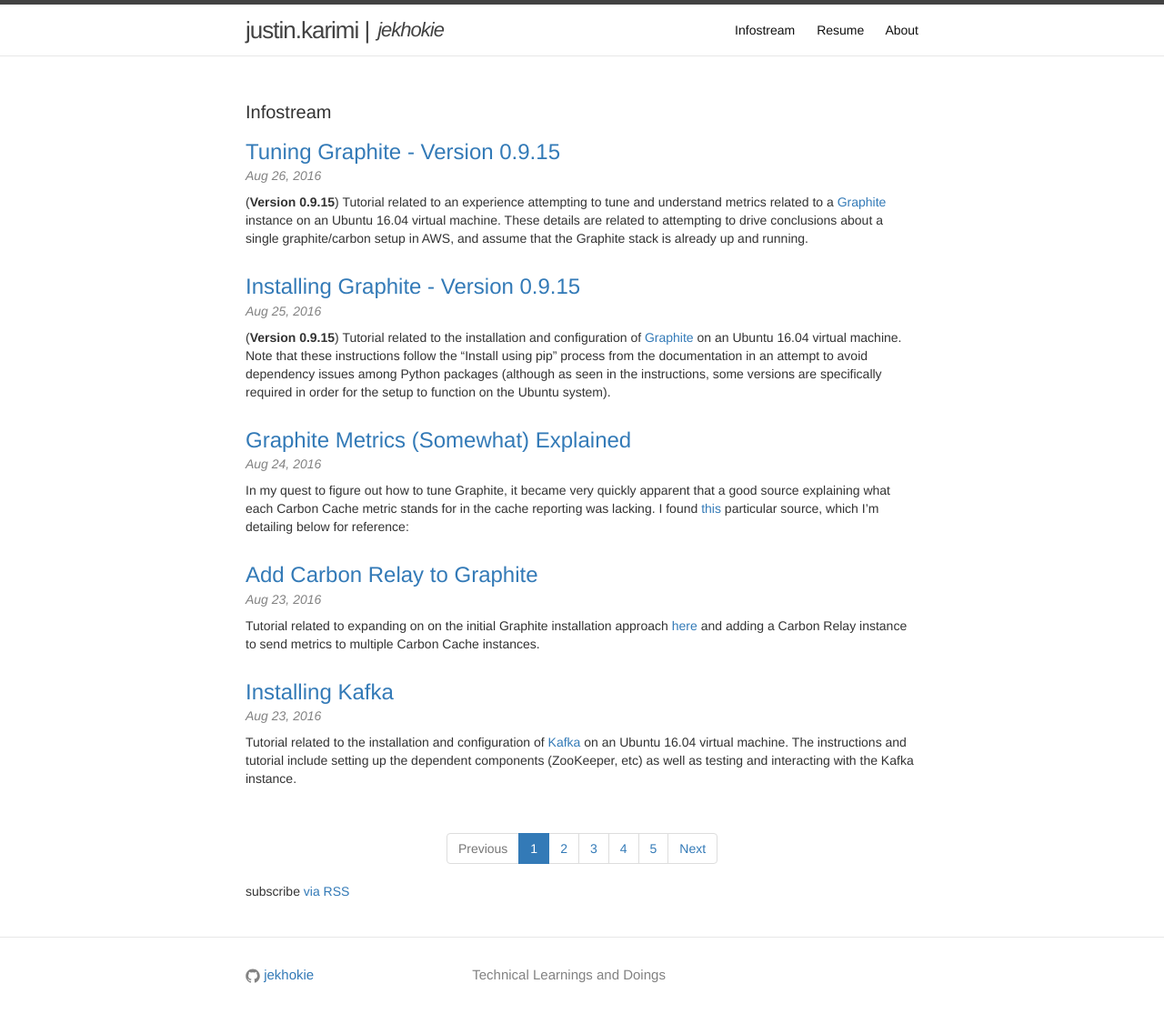
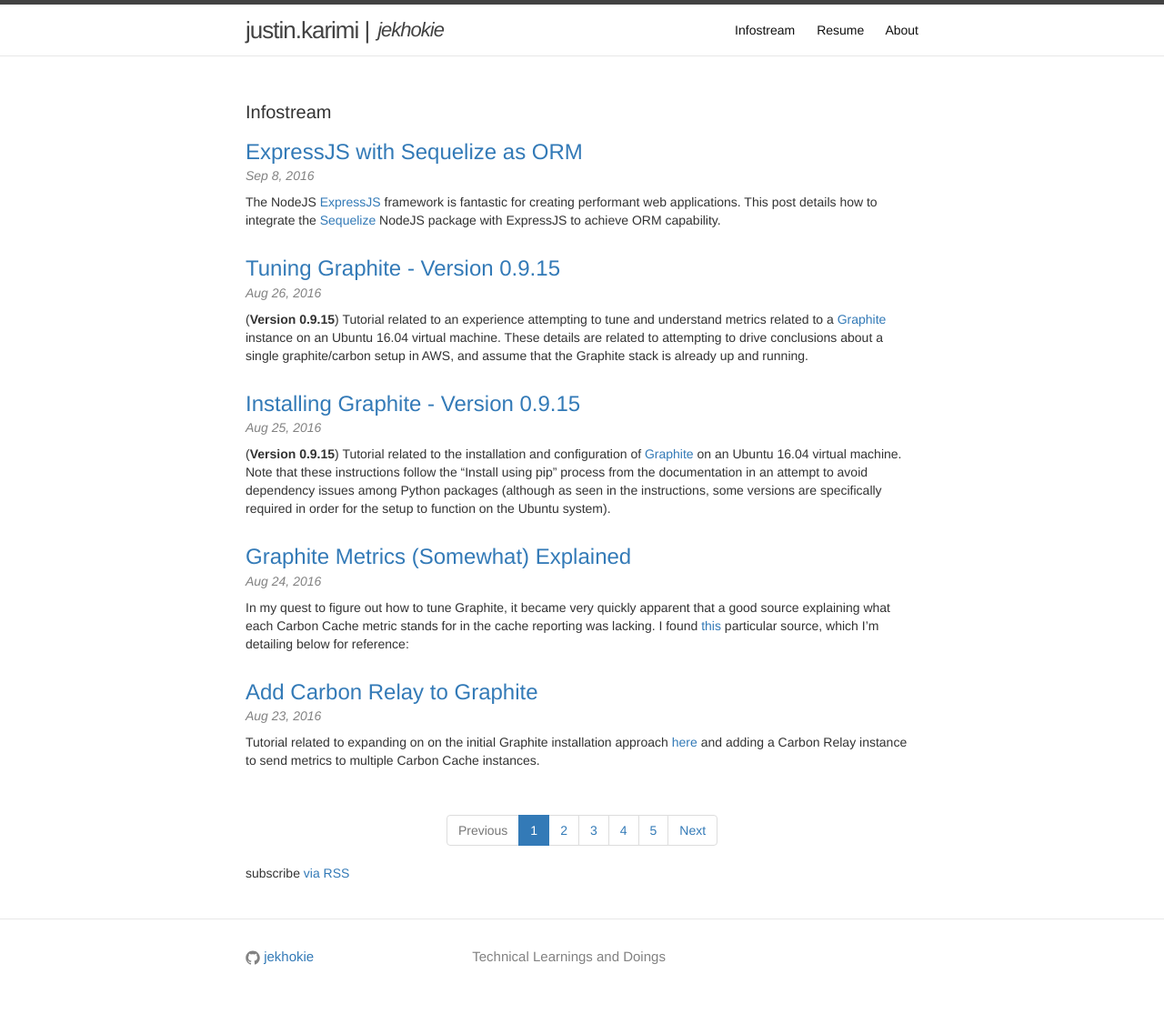
Before and after one commit to jekhokie/jekhokie.github.io, a Jekyll site: the page built from index.html, in a window 1280 px wide. Shown: the whole page at 91% size. Built offline with Jekyll 4.4.1, drawn with Linux system fonts in a browser that asks for light colours; the list of posts is cut into pages by our own code; some of the changed lines change nothing that is shown.

Commit message:
Add Post About ExpressJS/Sequelize
Add a post detailing information about Sequelize and ExpressJS.

```diff
--- /dev/null
+++ b/_posts/2016-09-08-expressjs-sequelize-orm.markdown
@@ -0,0 +1,185 @@
+---
+layout: post
+title:  "ExpressJS with Sequelize as ORM"
+date:   2016-09-07 23:25:31 -0400
+categories: nodejs expressjs sequelize orm database
+---
+The NodeJS [ExpressJS](http://expressjs.com/) framework is fantastic for creating performant
+web applications. This post details how to integrate the
+[Sequelize](http://docs.sequelizejs.com/en/latest/) NodeJS package with ExpressJS to achieve
+ORM capability.
+
+### Versions
+
+At thhe time of this post, the following relevant versions of packages were used:
+
+* co (4.6.0)
+* express (4.13.4)
+* pg (6.1.0)
+* pg-hstore (2.3.2)
+* sequelize (3.24.1)
+* umzug (1.11.0)
+
+### Assumptions
+
+This tutorial assumes that you already have an ExpressJS application created and you are working
+within the directory of the project. The tutorial also assumes you are using something similar
+to [dotenv](https://www.npmjs.com/package/dotenv) for tracking configuration parameters, or at least
+provide the parameters as environment variables when running the application.
+
+### Process
+
+First, install the Sequelize package and required dependencies:
+
+{% highlight bash %}
+$ npm install --save sequelize co pg umzug
+{% endhighlight %}
+
+* `sequelize` is package which will provide the ORM capability.
+* `co` is used for serializing the database creation/migration prior to launch of the ExpressJS listener.
+Given JavaScript's asynchronous nature and callbacks, it's best to serialize this initial launch process.
+* `pg` is used for creating the database itself if it has not yet been created (`sequelize` does not
+currently provide this capability).
+* `umzug` provides the ability to run migrations within the code itself (rather than by using the
+sequelize command-line binary). It natively creates a database table to keep track of which migrations
+have been run for Sequelize.
+
+Next, update your `bin/www` file to create two functions prior to binding the listener. Note that the `co`
+package expects a [Promise](https://www.promisejs.org/) resolve() for each step in the serial sequence:
+
+{% highlight js %}
+...
+
+// create a user, database, and grant privileges to the user on the database
+var pg = require('pg');
+function createDatabase(resolve, reject) {
+    // set up connection string for creating the database, using any AWS RDS env vars first
+    var dbUserName = (process.env.RDS_USERNAME || process.env.DATABASE_USERNAME);
+    var dbUserPass = (process.env.RDS_PASSWORD || process.env.DATABASE_PASSWORD);
+    var conStringPrefix = "pg://" +
+                          dbUserName +
+                          ":" +
+                          dbUserPass +
+                          "@" +
+                          (process.env.RDS_HOSTNAME || process.env.DATABASE_HOST) +
+                          ":" +
+                          (process.env.RDS_PORT || process.env.DATABASE_PORT) +
+                          "/";
+    var conStringInit = conStringPrefix + 'postgres';
+    var newDBName = (process.env.RDS_DB_NAME || process.env.DATABASE_NAME);
+    var conStringNewDB = conStringPrefix + newDBName;
+
+    // create the user, database, and grant privileges
+    // note that this is not very defensive, but serves its purpose for the tutorial
+    pg.connect(conStringInit, function(err, client, done) {
+        client.query('CREATE USER ' + dbUserName + ' WITH LOGIN PASSWORD \'' + dbUserPass + '\'', function(err) {
+            client.query('CREATE DATABASE ' + newDBName, function(err) {
+                client.query('GRANT ALL PRIVILEGES ON DATABASE ' + newDBName + ' TO ' + dbUserName, function(err) {
+                    client.end();
+                    resolve();
+                });
+            });
+        });
+    });
+};
+
+// run any database migrations that have not yet been run using Umzug linked to Sequelize
+// note - require the sequelize initialized via the models/index.js file via the tutorial
+var models = require('../models');
+var Umzug = require('umzug');
+
+function migrateDatabase(resolve, reject) {
+    var umzug = new Umzug({
+        storage: 'sequelize',
+        storageOptions: {
+            sequelize: models.sequelize
+        },
+        migrations: {
+            params: [models.sequelize.getQueryInterface(), models.sequelize.constructor]
+        }
+    });
+
+    // determine any pending migrations, and feed those into the executor
+    // again, more defensive programming required, but good enough for tutorial
+    umzug.pending().then(function(migrations) {
+        umzug.execute({
+            migrations: migrations.map(function(migration) { return migration['file']; }),
+            method: 'up'
+        }).then(function(migrations) {
+            resolve();
+        });
+    });
+};
+
+...
+{% endhighlight %}
+
+Once the above functions have been created in the file, wrap the listen invocation in the same
+`bin/www` file to ensure that the database is created and migrations are run prior to the application
+launching and binding to the interface:
+
+{% highlight js %}
+...
+
+// set up database, then launch listener
+// more defensive coding required - again, fine for tutorial
+var co = require('co');
+co(function*() {
+    yield new Promise(createDatabase);
+    yield new Promise(migrateDatabase);
+}).then(function() {
+    server.listen(port);
+
+    ...
+});
+
+...
+{% endhighlight %}
+
+The application will then be available for use following the `server.listen(port);` line of code.
+
+### Extra - User Tracking
+
+Assuming that you already have a migration for adding user information which includes email address
+and number of logins as `logins`, the following code snippett is a nice way to create a user upon
+first login, and increment the total number of logins each time they log in (if they already exist):
+
+{% highlight js %}
+// create the user if not exist with default values, otherwise, if already exists...
+// increment counter for total number of logins for user
+models.User.findOrCreate({
+    where: { email: req.user.email },
+        defaults: {
+            name: req.user.name,
+            logins: 1
+        }
+    })
+    .spread(function(user, created) {
+        if (typeof(created) !== 'undefined' && created == false) {
+            user.increment('logins', {by: 1});
+        }
+    });
+{% endhighlight %}
+
+### Summary
+
+With the above setup, each time the application launches, it will run through the following process
+(in sequence) prior to the application being available. Although the startup time may be a bit longer,
+it is actually a quite nice automated way to ensure that your application deployments always include
+the latest up to date migrations:
+
+* Create the database user (ignore error if exists)
+* Create the database (ignore error if exists)
+* Grant the database user privileges to the database (ignore error if exists)
+* Run any migration in the `migrations/` folder that have no yet been run
+* Launch the listener for the application, making it available
+
+### Credit
+
+Contributions to some of the above were gleaned from:
+
+* [sequelize Documentation](http://docs.sequelizejs.com/en/v3/)
+* [co Documentation](https://github.com/tj/co)
+* [umzug Documentation](https://github.com/sequelize/umzug)
+* [pg Documentation](https://www.npmjs.com/package/pg)
+* [Express Database Integration](https://expressjs.com/en/guide/database-integration.html)
--- a/_sass/_syntax-highlighting.scss
+++ b/_sass/_syntax-highlighting.scss
@@ -1,6 +1,27 @@
 /**
  * Syntax highlighting styles
  */
+.highlight .lineno {
+    color: #aaa;
+    border: none;
+    border-radius: 0;
+    border-right: solid 1px;
+}
+
+.highlight .code pre {
+    border: none;
+    overflow-x: auto;
+    white-space: pre;
+    word-wrap: normal;
+}
+
+.highlight code {
+    display: block;
+    overflow-x: auto;
+    white-space: pre;
+    word-wrap: normal;
+}
+
 .highlight {
     background: #fff;
     @extend %vertical-rhythm;
```
